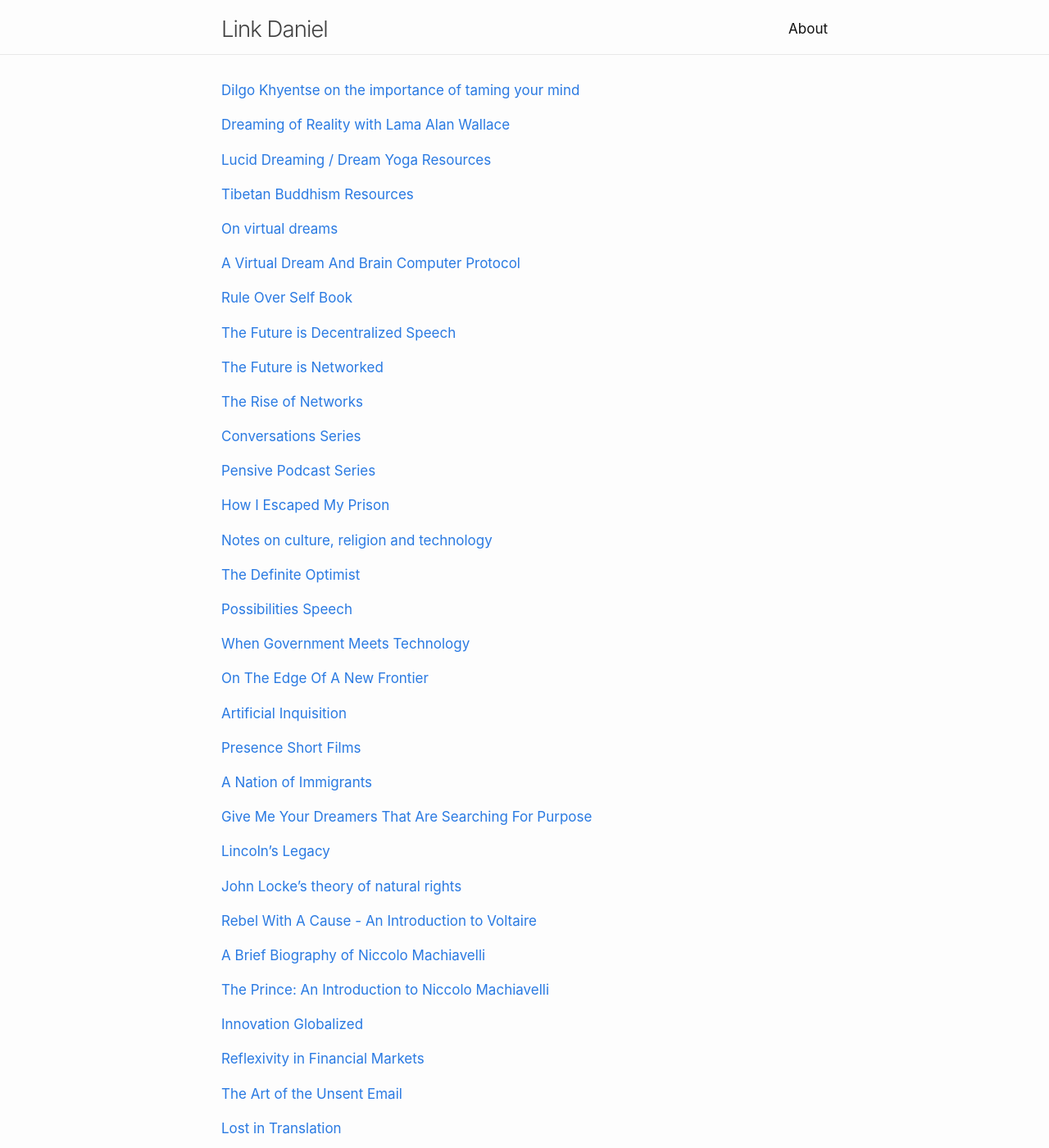
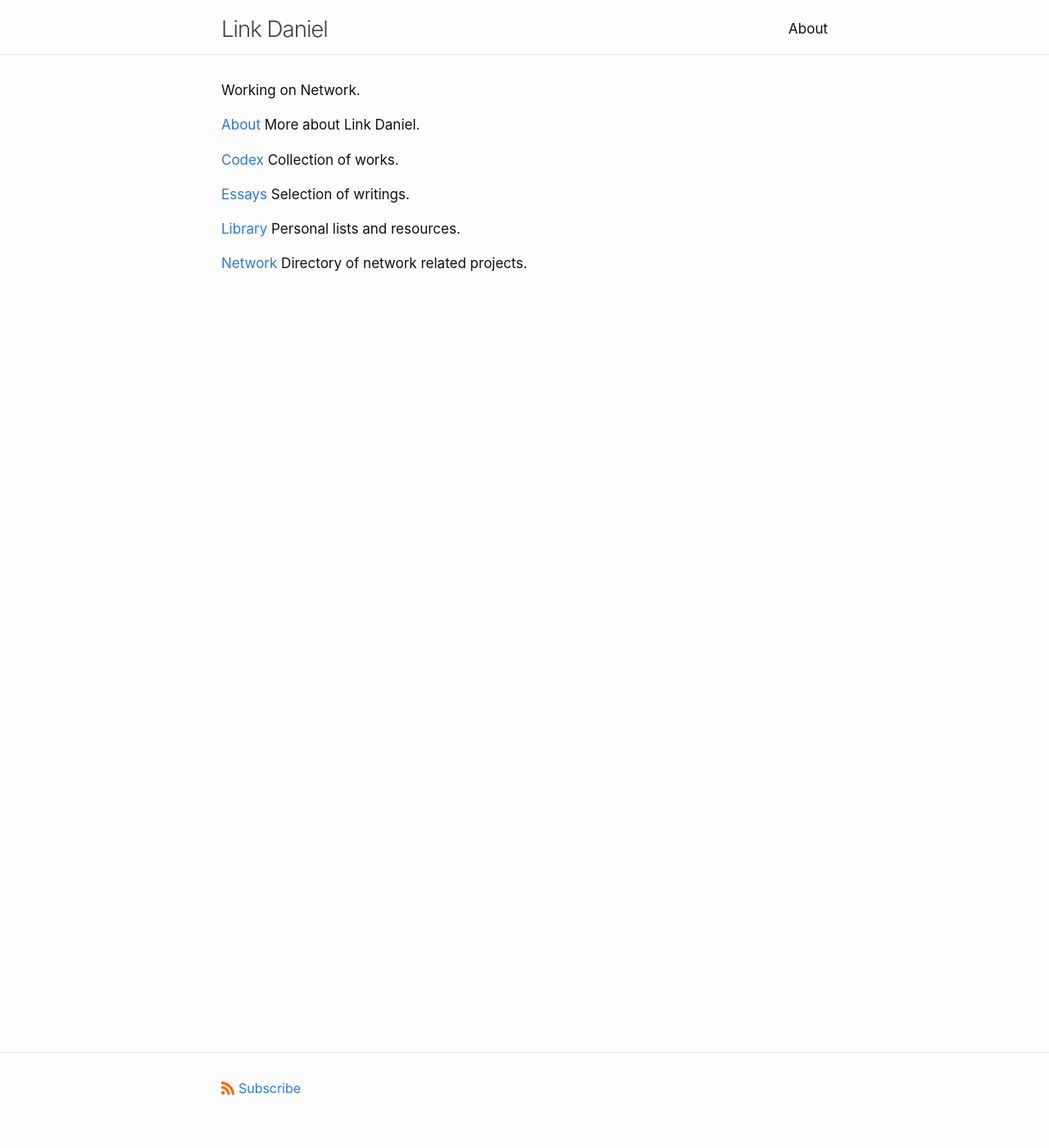
Before and after one commit to link-daniel/link.github.io, a Jekyll site: the page built from index.md, in a window 1280 px wide and 1400 px high. Shown: the whole window at 82% size. Built offline with Jekyll 4.4.1, drawn with Linux system fonts in a browser that asks for light colours; some of the changed text lies outside the part shown.

Commit message:
Update index.md

```diff
--- a/index.md
+++ b/index.md
@@ -8,116 +8,20 @@
 layout: home
 ---
 
-[Dilgo Khyentse on the importance of taming your mind](/khyentsetamemind)
+Working on Network.
+
+[About](/about)
+More about Link Daniel.
+
+[Codex](/codex)
+Collection of works.
 <br>
 
-[Dreaming of Reality with Lama Alan Wallace](/wallacedreamyoga)
-<br>
+[Essays](/essays)
+Selection of writings.
 
-[Lucid Dreaming / Dream Yoga Resources](/dreams)
-<br>
+[Library](/library)
+Personal lists and resources.
 
-[Tibetan Buddhism Resources](/tibetanbuddhism)
-<br>
-
-[On virtual dreams](/virtualdreams)
-<br>
-
-[A Virtual Dream And Brain Computer Protocol](/networkwhitepaper)
-<br>
-
-[Rule Over Self Book](/ruleoverself)
-<br>
-
-[The Future is Decentralized Speech](/stanfordshapers)
-<br>
-
-[The Future is Networked](/futurenetworked)
-<br>
-
-[The Rise of Networks](/riseofnetworks)
-<br>
-
-[Conversations Series](/conversations)
-<br>
-
-[Pensive Podcast Series](/pensive)
-<br>
-
-[How I Escaped My Prison](/thinkerprison)
-<br>
-
-[Notes on culture, religion and technology](/lincolnthiel)
-<br>
-
-[The Definite Optimist](/definiteoptimist)
-<br>
-
-[Possibilities Speech](/possibilities)
-<br>
-
-[When Government Meets Technology](/futuresociety)
-<br>
-
-[On The Edge Of A New Frontier](/edgenewfrontier)
-<br>
-
-[Artificial Inquisition](/artificialinquisition)
-<br>
-
-[Presence Short Films](/presence)
-<br>
-
-[A Nation of Immigrants](/nationimmigrants)
-<br>
-
-[Give Me Your Dreamers That Are Searching For Purpose](/givemeyourdreamers)
-<br>
-
-[Lincoln's Legacy](/lincoln)
-<br>
-
-[John Locke's theory of natural rights](/locketheories)
-<br>
-
-[Rebel With A Cause - An Introduction to Voltaire](/voltaire)
-<br>
-
-[A Brief Biography of Niccolo Machiavelli](/machiavellibio)
-<br>
-
-[The Prince: An Introduction to Niccolo Machiavelli](/machiavelli)
-<br>
-
-[Innovation Globalized](/innovationglobalized)
-<br>
-
-[Reflexivity in Financial Markets](/reflexivity)
-<br>
-
-[The Art of the Unsent Email](/unsentemail)
-<br>
-
-[Lost in Translation](/lostintranslation)
-<br>
-
-[Ascent Guild Raid Videos](/ascentguild)
-<br>
-
-[The Wealth of Nations: An Introduction to Adam Smith](/adamsmith)
-<br>
-
-<a href="https://photos.app.goo.gl/Yk3KEZGj9Dd2FnDe9">Art Collection</a>
-<br>
-
-<a href="https://www.goodreads.com/review/list/95737422?shelf=read&sort=date_added">Bookshelf</a>
-<br>
-
-<a href="https://www.imdb.com/list/ls567765043">Games Played List</a>
-<br>
-
-<a href="https://www.imdb.com/user/ur85826373/watchlist?sort=date_added%2Cdesc&view=detail">Movies Watched List</a>
-<br>
-
-<a href="https://maps.app.goo.gl/vmtWzydsvTrD4k5t5">Places Visited List</a>
-<br>
+[Network](https://network.co.de)
+Directory of network related projects.
```
